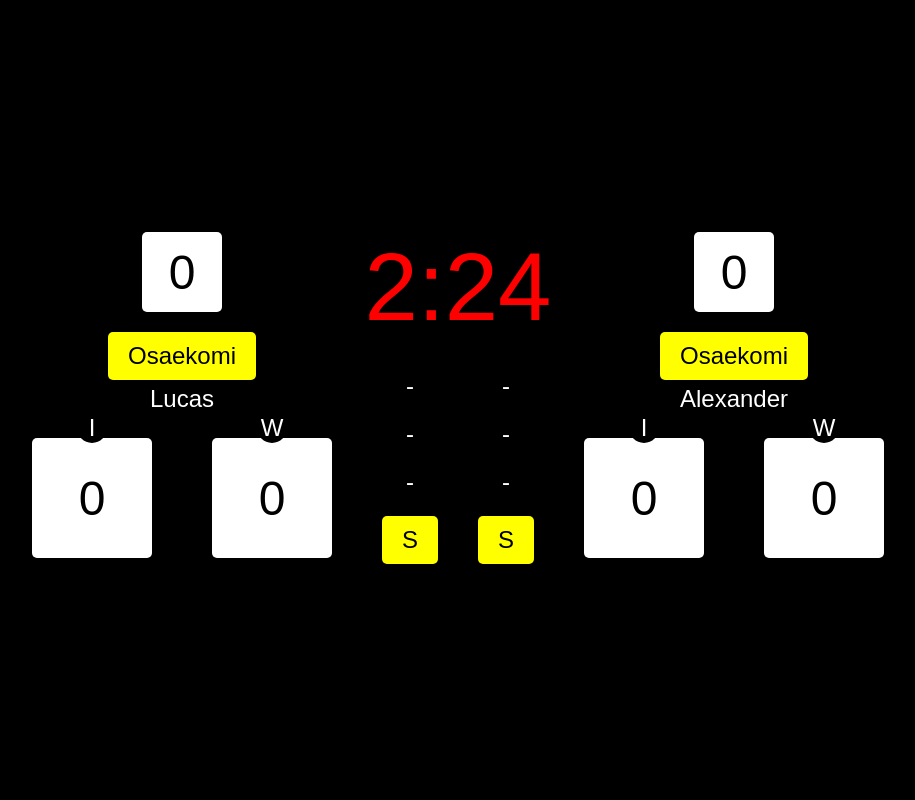
After one commit to leonardo-lin/3s_hit_competition, a Flask app: page /score in a window 1280 px wide. The commit adds this page. Shown: the whole page, without its empty margins (218-1133 px from the left). Run offline with Flask 3, Linux system fonts and the light colour scheme.

Commit message:
use display to view and score finish

```diff
--- a/app.py
+++ b/app.py
@@ -5,7 +5,7 @@ import os
 app = Flask(__name__)
 
 # 設定檔案上傳的目錄
-UPLOAD_FOLDER = 'uploads'
+UPLOAD_FOLDER = 'competitions'
 if not os.path.exists(UPLOAD_FOLDER):
     os.makedirs(UPLOAD_FOLDER)
 
@@ -57,6 +57,9 @@ def edit_file(filename):
     # 讀取 Excel 檔案
     df = pd.read_excel(filepath)
 
+    # 將 NaN 值替換為空字符串
+    df.fillna("", inplace=True)
+
     if request.method == 'POST':
         # 保存修改的數據
         updated_data = {}
@@ -90,6 +93,35 @@ def view(filename):
     # 顯示檔案內容
     return render_template('view.html', tables=[df.to_html(classes='data')], filename=filename)
 
+# 第 3 個網頁：顯示所有.xlsx檔案表格
+@app.route('/view')
+def overview():
+    folder_path = UPLOAD_FOLDER
+    tables = []
+
+    # 遍歷資料夾中的所有 .xlsx 文件
+    for file_name in os.listdir(folder_path):
+        if file_name.endswith('.xlsx'):
+            file_path = os.path.join(folder_path, file_name)
+            # 讀取 Excel 文件的所有列
+            df = pd.read_excel(file_path)
+            # 刪除第 5 和第 6 列都非空的行
+            df_filtered = df[~(df.iloc[:, 4].notna() & df.iloc[:, 5].notna())]
+            # 只保留前 4 列
+            df_filtered = df_filtered.iloc[:, :4]
+            # 將 DataFrame 轉換為 HTML 表格
+            table_html = df_filtered.to_html(classes='table table-striped', index=False)
+            tables.append({
+                'name': file_name,
+                'table': table_html
+            })
+
+    # 將表格和文件名傳遞給模板
+    return render_template('display.html', tables=tables)
+
+@app.route('/score')
+def index():
+    return render_template('score.html')
 
 if __name__ == '__main__':
     app.run(debug=True)
--- a/templates/display.html
+++ b/templates/display.html
@@ -35,7 +35,7 @@
     </style>
 </head>
 <body>
-    <h1>Excel Data</h1>
+    <h1>技擊類運動競賽</h1>
     <div class="container">
         {% for table_info in tables %}
             <div class="table-container">
--- /dev/null
+++ b/templates/score.html
@@ -0,0 +1,328 @@
+<!DOCTYPE html>
+<html lang="en">
+<head>
+    <meta charset="UTF-8">
+    <meta name="viewport" content="width=device-width, initial-scale=1.0">
+    <title>Sports Scoring System</title>
+    <style>
+        body {
+            background-color: black;
+            color: white;
+            font-family: Arial, sans-serif;
+            text-align: center;
+            display: flex;
+            flex-direction: column;
+            justify-content: center;
+            align-items: center;
+            height: 100vh;
+            margin: 0;
+        }
+        .scoreboard {
+            display: flex;
+            justify-content: space-between;
+            align-items: flex-start;
+            width: 100%;
+            max-width: 800px;
+            padding: 20px;
+        }
+        .player {
+            flex: 1;
+            margin: 0 10px;
+            display: flex;
+            flex-direction: column;
+            align-items: center;
+        }
+        .player-name {
+            font-size: 24px;
+            margin-bottom: 10px;
+            width: 80%;
+            padding: 5px;
+            border-radius: 5px;
+            border: none;
+            text-align: center;
+            background-color: black;
+            color: white;
+        }
+        .score-container {
+            display: flex;
+            justify-content: space-between;
+            margin: 10px auto;
+            width: 300px;
+        }
+        .score {
+            font-size: 48px;
+            width: 120px;
+            height: 120px;
+            display: flex;
+            align-items: center;
+            justify-content: center;
+            background-color: white;
+            color: black;
+            border-radius: 5px;
+            cursor: pointer;
+            position: relative;
+        }
+        .label {
+            position: absolute;
+            top: -25px;
+            left: 50%;
+            transform: translateX(-50%);
+            background-color: black;
+            color: white;
+            font-size: 24px;
+            width: 30px;
+            height: 30px;
+            display: flex;
+            align-items: center;
+            justify-content: center;
+            border-radius: 50%;
+        }
+        .osaekomi {
+            font-size: 48px;
+            margin-bottom: 10px;
+            background-color: white;
+            color: black;
+            width: 80px;
+            height: 80px;
+            display: flex;
+            align-items: center;
+            justify-content: center;
+            margin: 0 auto 10px auto;
+            border-radius: 5px;
+        }
+        .osaekomi-button {
+            background-color: yellow;
+            color: black;
+            border: none;
+            padding: 10px 20px;
+            cursor: pointer;
+            font-size: 24px;
+            border-radius: 5px;
+            margin-top: 10px;
+        }
+        .osaekomi-button:hover {
+            background-color: orange;
+        }
+        .disabled {
+            background-color: black !important;
+            color: black !important;
+            pointer-events: none;
+        }
+        .center-container {
+            display: flex;
+            flex-direction: column;
+            align-items: center;
+            margin: 0 20px;
+        }
+        .timer {
+            font-size: 96px;
+            color: red;
+            margin-bottom: 20px;
+        }
+        .coach-area {
+            display: flex;
+            justify-content: space-around;
+            width: 100%;
+        }
+
+        .coach-container {
+            display: flex;
+            flex-direction: column;
+            align-items: center;
+            margin: 0 20px;
+        }
+
+        .coach-stages {
+            display: flex;
+            flex-direction: column;
+            align-items: center;
+        }
+
+        .coach-stage {
+            font-size: 24px;
+            margin: 5px 0;
+            padding: 5px;
+            width: 40px;
+            text-align: center;
+            border-radius: 5px;
+            color: white;
+            background-color: black;
+        }
+
+        .coach-stage.s1 {
+            background-color: yellow;
+            color: black;
+        }
+
+        .coach-stage.s2 {
+            background-color: yellow;
+            color: black;
+        }
+
+        .coach-stage.H {
+            background-color: red;
+            color: black;
+        }
+    </style>
+</head>
+<body>
+
+    <div class="scoreboard">
+        <div class="player">
+            <div class="osaekomi" id="osaekomi_lucas">0</div>
+            <button class="osaekomi-button" id="osaekomi_button_lucas" onclick="toggleOsaekomi('lucas')">Osaekomi</button>
+            <input type="text" class="player-name" id="name_lucas" value="Lucas">
+            <div class="score-container">
+                <div class="score" id="half_score_lucas" onclick="incrementHalfScore('lucas')">
+                    <div class="label">I</div>
+                    <span>0</span>
+                </div>
+                <div class="score" id="full_score_lucas" onclick="incrementFullScore('lucas')">
+                    <div class="label">W</div>
+                    <span>0</span>
+                </div>
+
+            </div>
+        </div>
+
+        <div class="center-container">
+            <div class="timer" id="timer">2:30</div>
+
+            <div class="coach-area">
+                <div class="coach-container">
+                    <div id="coach_stages_lucas" class="coach-stages">
+                        <span id="coach_stage_H_lucas" class="coach-stage">-</span>
+                        <span id="coach_stage_s2_lucas" class="coach-stage">-</span>
+                        <span id="coach_stage_s1_lucas" class="coach-stage">-</span>
+                        <button class="osaekomi-button" id="coach_button_lucas" onclick="cycleCoachStage('lucas')">S</button>
+                    </div>
+                </div>
+
+                <div class="coach-container">
+                    <div id="coach_stages_alexander" class="coach-stages">
+                        <span id="coach_stage_H_alexander" class="coach-stage">-</span>
+                        <span id="coach_stage_s2_alexander" class="coach-stage">-</span>
+                        <span id="coach_stage_s1_alexander" class="coach-stage">-</span>
+                        <button class="osaekomi-button" id="coach_button_alexander" onclick="cycleCoachStage('alexander')">S</button>
+                    </div>
+                </div>
+            </div>
+        </div>
+
+        <div class="player">
+            <div class="osaekomi" id="osaekomi_alexander">0</div>
+            <button class="osaekomi-button" id="osaekomi_button_alexander" onclick="toggleOsaekomi('alexander')">Osaekomi</button>
+            <input type="text" class="player-name" id="name_alexander" value="Alexander">
+            <div class="score-container">
+                <div class="score" id="half_score_alexander" onclick="incrementHalfScore('alexander')">
+                    <div class="label">I</div>
+                    <span>0</span>
+                </div>
+                <div class="score" id="full_score_alexander" onclick="incrementFullScore('alexander')">
+                    <div class="label">W</div>
+                    <span>0</span>
+                </div>
+
+            </div>
+        </div>
+    </div>
+
+    <script>
+        let timerElement = document.getElementById('timer');
+        let timeRemaining = 150; // 2 minutes 30 seconds
+        let osaekomiTimers = { lucas: null, alexander: null };
+        let osaekomiCounters = { lucas: 0, alexander: 0 };
+        let coachStages = { lucas: 0, alexander: 0 };
+
+        function updateTimer() {
+            let minutes = Math.floor(timeRemaining / 60);
+            let seconds = timeRemaining % 60;
+            if (seconds < 10) seconds = '0' + seconds;
+            timerElement.innerHTML = minutes + ":" + seconds;
+            if (timeRemaining > 0) {
+                timeRemaining--;
+                setTimeout(updateTimer, 1000);
+            }
+        }
+
+        updateTimer();
+        function incrementHalfScore(player) {
+            let scoreElement = document.getElementById(`half_score_${player}`);
+            let label = scoreElement.querySelector('.label');
+            let currentScore = parseInt(scoreElement.querySelector('span').textContent);
+
+            // 如果当前值不是有效的数字（如 NaN），则从 0 开始
+            if (isNaN(currentScore)) {
+                currentScore = 0;
+            }
+
+            // 更新分数
+            scoreElement.querySelector('span').textContent = currentScore + 1;
+        }
+
+        function incrementFullScore(player) {
+            let scoreElement = document.getElementById(`full_score_${player}`);
+            let label = scoreElement.querySelector('.label');
+            let currentScore = parseInt(scoreElement.querySelector('span').textContent);
+
+            // 如果当前值不是有效的数字（如 NaN），则从 0 开始
+            if (isNaN(currentScore)) {
+                currentScore = 0;
+            }
+
+            // 更新分数
+            scoreElement.querySelector('span').textContent = currentScore + 1;
+        }
+
+
+
+
+        function toggleOsaekomi(player) {
+            let otherPlayer = (player === 'lucas') ? 'alexander' : 'lucas';
+            let currentButton = document.getElementById(`osaekomi_button_${player}`);
+            let otherButton = document.getElementById(`osaekomi_button_${otherPlayer}`);
+
+            if (osaekomiTimers[player] !== null) {
+                // Stop the timer and reset to zero
+                clearInterval(osaekomiTimers[player]);
+                osaekomiTimers[player] = null;
+                osaekomiCounters[player] = 0;
+                document.getElementById(`osaekomi_${player}`).innerHTML = '0';
+                otherButton.classList.remove('disabled');
+            } else {
+                // Start the timer
+                osaekomiTimers[player] = setInterval(function() {
+                    osaekomiCounters[player]++;
+                    document.getElementById(`osaekomi_${player}`).innerHTML = osaekomiCounters[player];
+                }, 1000);
+                otherButton.classList.add('disabled');
+            }
+        }
+
+        function cycleCoachStage(player) {
+            let s1Stage = document.getElementById(`coach_stage_s1_${player}`);
+            let s2Stage = document.getElementById(`coach_stage_s2_${player}`);
+            let hStage = document.getElementById(`coach_stage_H_${player}`);
+
+            if (s1Stage.innerHTML === '-') {
+                s1Stage.innerHTML = "s1";
+                s1Stage.classList.add("s1");
+            } else if (s2Stage.innerHTML === '-') {
+                s2Stage.innerHTML = "s2";
+                s2Stage.classList.add("s2");
+            } else if (hStage.innerHTML === '-') {
+                hStage.innerHTML = "H";
+                hStage.classList.add("H");
+            } else {
+                s1Stage.innerHTML = "-";
+                s1Stage.classList.remove("s1");
+                s2Stage.innerHTML = "-";
+                s2Stage.classList.remove("s2");
+                hStage.innerHTML = "-";
+                hStage.classList.remove("H");
+            }
+        }
+    </script>
+
+</body>
+</html>
```
Also changed, not shown: score_app.py (added, +10 -0 lines), templates/index.html (deleted, +0 -16 lines), 2 other files.
